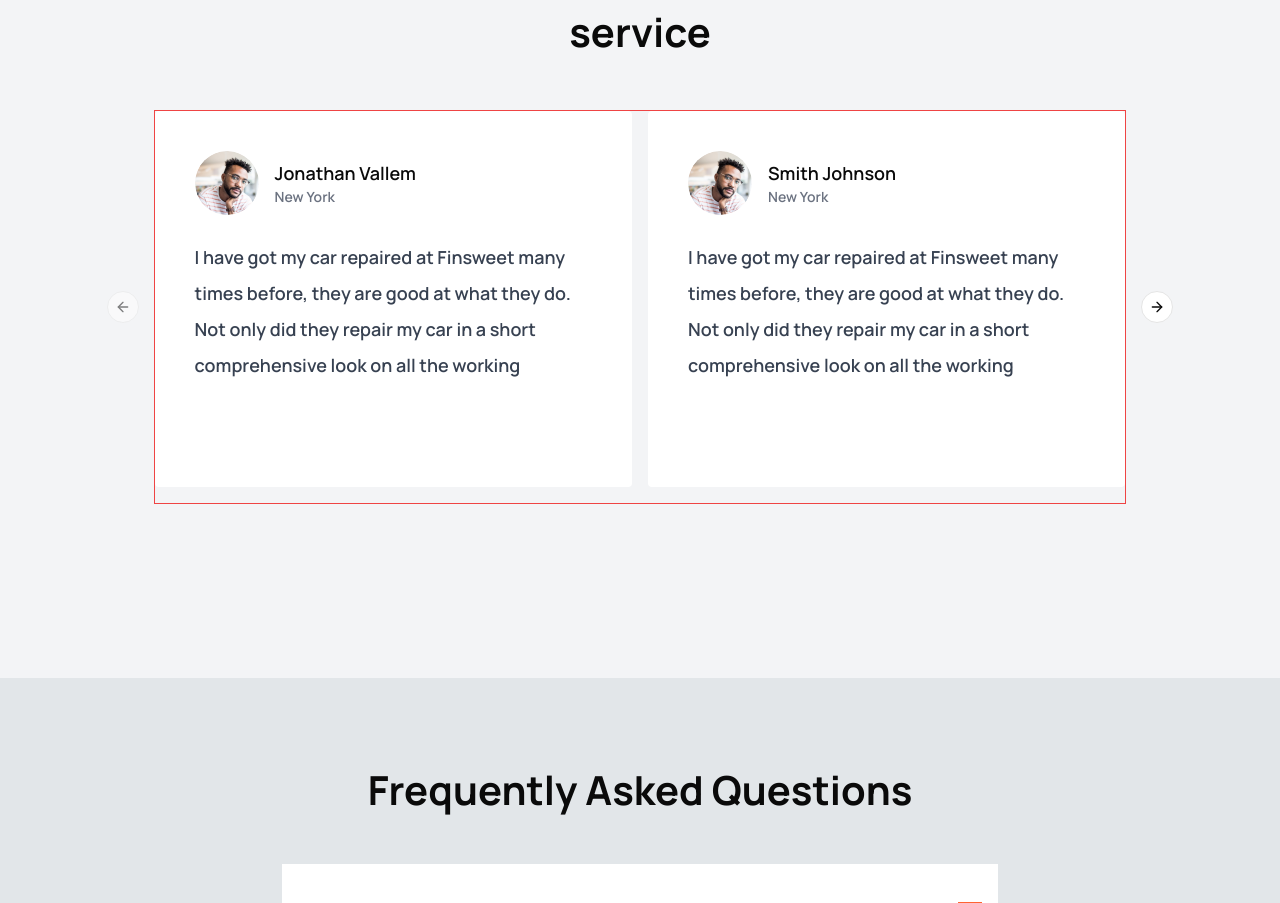
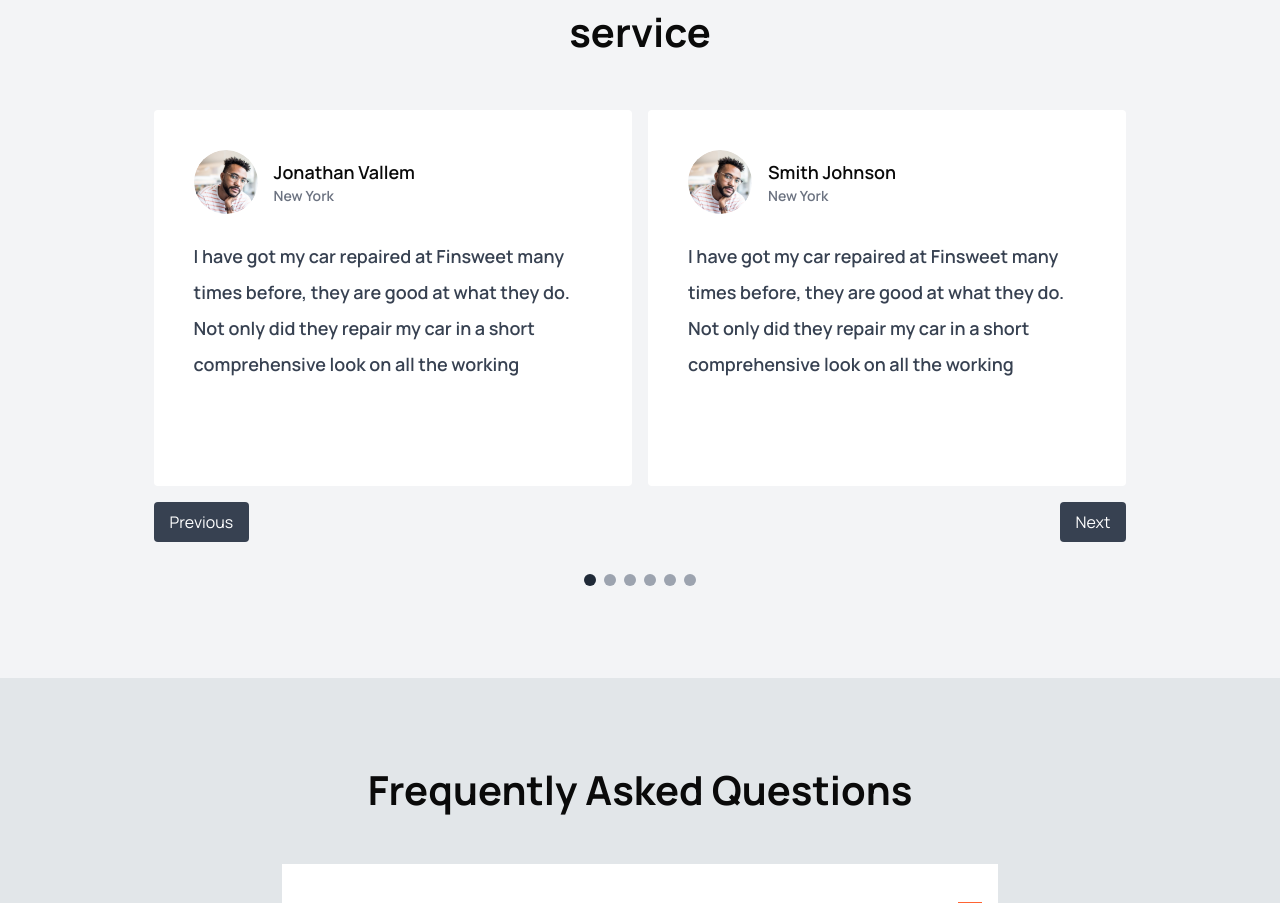
Before and after one commit to w3ngithub/revive-motors, a Next.js app: page / in a window 1280 px wide. Shown: the part 4418-5321 px from the top of the page. Built offline with nearby package versions, Linux system fonts and the light colour scheme.

Commit message:
feat: carasoul added

```diff
--- a/src/components/custom-components/customer-view.tsx
+++ b/src/components/custom-components/customer-view.tsx
@@ -1,6 +1,6 @@
 "use client";
 
-import React from "react";
+import React, { useState } from "react";
 import {
   Carousel,
   CarouselContent,
@@ -14,20 +14,38 @@ import customerViewData from "../../json/customer-view.json";
 
 const CustomerView = () => {
   const { heading, testimonials } = customerViewData;
-  // border border-red-500
+  const [currentIndex, setCurrentIndex] = useState(0);
+
+  // Move the carousel by two items at a time
+  const handleNext = () => {
+    setCurrentIndex((prevIndex) =>
+      prevIndex === testimonials.length - 2 ? 0 : prevIndex + 1
+    );
+  };
+
+  const handlePrevious = () => {
+    setCurrentIndex((prevIndex) =>
+      prevIndex === 0 ? testimonials.length - 2 : prevIndex - 1
+    );
+  };
+
   return (
-    <section className="bg-gray-100 py-16 px-4 sm:px-6 lg:px-8 min-h-[100vh] max-w-[100vw] ">
+    <section className="bg-gray-100 py-16 px-4 sm:px-6 lg:px-8 min-h-[100vh] max-w-[100vw]">
       <div className="container mx-auto max-w-7xl">
         <h3 className="text-h3 font-bold text-center mb-12 max-w-[909px] mx-auto">
           {heading}
         </h3>
-        <div className="flex flex-col justify-between w-full h-full  border border-red-500">
+        <div className="relative overflow-hidden w-full">
           {/* Carousel content */}
-          <Carousel className="w-full flex-grow">
-            <CarouselContent>
+          <Carousel className="w-full">
+            <CarouselContent
+              className="flex transition-transform duration-500"
+              style={{ transform: `translateX(-${currentIndex * 50}%)` }}
+            >
               {testimonials.map((testimonial, index) => (
-                <CarouselItem key={index} className="md:basis-1/2">
-                  <Card className="max-w-[616px] min-h-[376px] border-none shadow-none bg-white p-10 rounded-sm">
+                <CarouselItem key={index} className="flex-none w-1/2">
+                  {/* Each item takes up 50% of the carousel width */}
+                  <Card className="max-w-[616px] min-h-[376px] border-none shadow-none bg-white p-10 rounded-sm mx-auto">
                     <CardContent className="flex flex-col justify-center items-start p-0 gap-6">
                       <div className="flex items-center gap-4">
                         <Avatar className="w-16 h-16">
@@ -56,13 +74,36 @@ const CustomerView = () => {
                 </CarouselItem>
               ))}
             </CarouselContent>
-            <div className="flex justify-end space-x-4 mt-4">
-              <CarouselPrevious />
-              <CarouselNext />
+
+            {/* Carousel navigation */}
+            <div className="flex justify-between mt-4">
+              <button
+                onClick={handlePrevious}
+                className="bg-gray-700 text-white px-4 py-2 rounded"
+              >
+                Previous
+              </button>
+              <button
+                onClick={handleNext}
+                className="bg-gray-700 text-white px-4 py-2 rounded"
+              >
+                Next
+              </button>
+            </div>
+
+            {/* Pagination Dots */}
+            <div className="flex justify-center space-x-2 mt-8">
+              {testimonials.map((_, index) => (
+                <span
+                  key={index}
+                  className={`w-3 h-3 rounded-full transition-all duration-200 ${
+                    index === currentIndex ? "bg-gray-800" : "bg-gray-400"
+                  }`}
+                />
+              ))}
             </div>
           </Carousel>
         </div>
-        <div></div>
       </div>
     </section>
   );
--- a/src/json/customer-view.json
+++ b/src/json/customer-view.json
@@ -18,6 +18,24 @@
         "location": "New York",
         "content": "I have got my car repaired at Finsweet many times before, they are good at what they do. Not only did they repair my car in a short comprehensive look on all the working",
         "avatar": "/project/profile.png"
+      },
+      {
+        "name": "Smith Johnson",
+        "location": "New York",
+        "content": "I have got my car repaired at Finsweet many times before, they are good at what they do. Not only did they repair my car in a short comprehensive look on all the working",
+        "avatar": "/project/profile.png"
+      },
+      {
+        "name": "Smith Johnson",
+        "location": "New York",
+        "content": "I have got my car repaired at Finsweet many times before, they are good at what they do. Not only did they repair my car in a short comprehensive look on all the working",
+        "avatar": "/project/profile.png"
+      },
+      {
+        "name": "Smith Johnson",
+        "location": "New York",
+        "content": "I have got my car repaired at Finsweet many times before, they are good at what they do. Not only did they repair my car in a short comprehensive look on all the working",
+        "avatar": "/project/profile.png"
       }
     ]
   }
```
